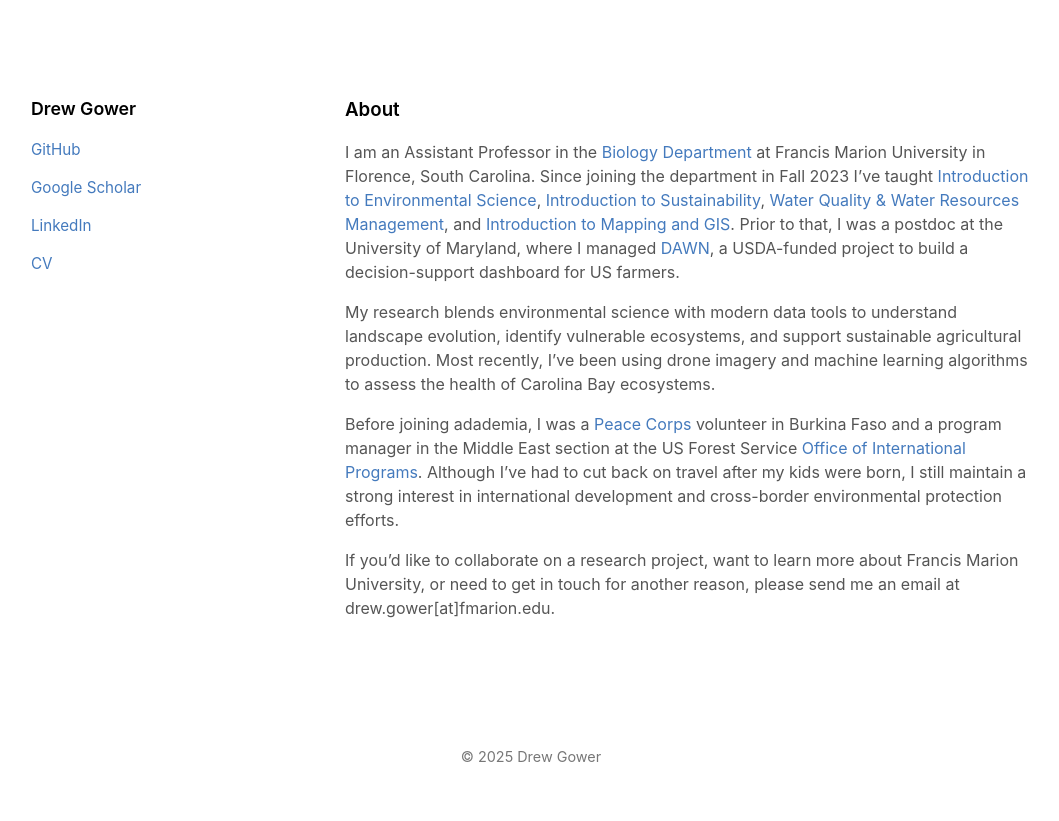
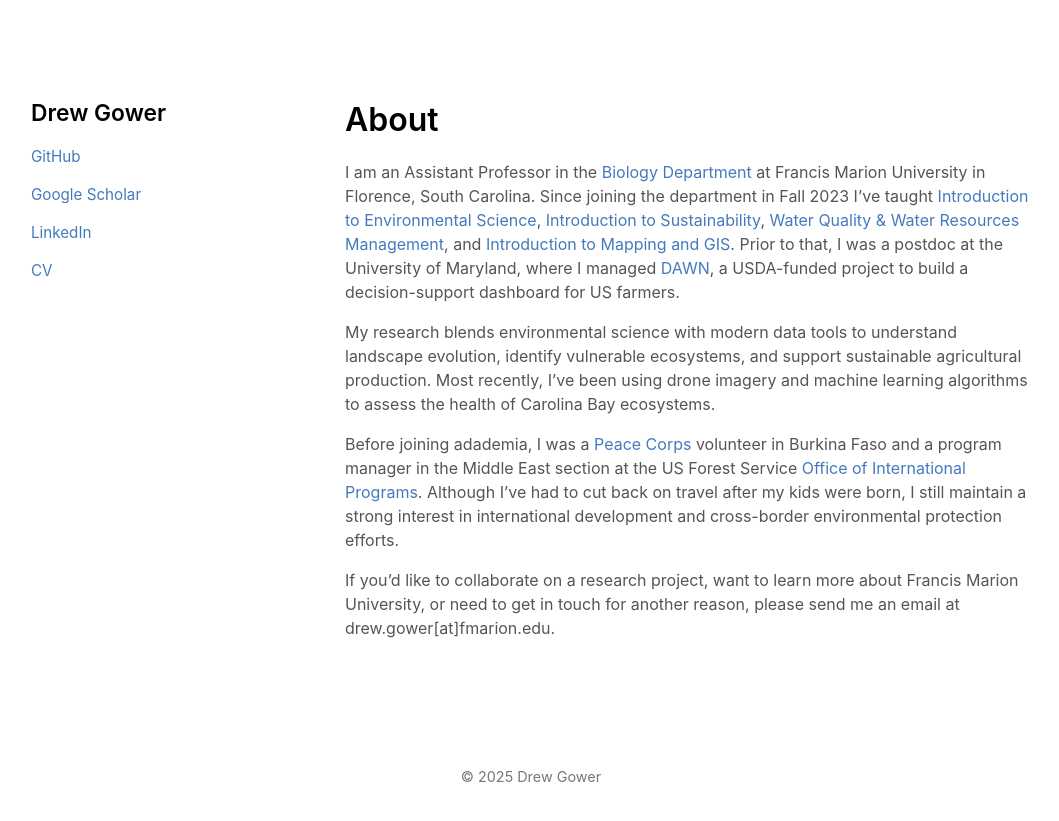
Before and after one commit to dbg6y/dbg6y.github.io, a Jekyll site: the page built from index.md, in a window 1280 px wide. Shown: the top 821 px of the page, without its empty margins (109-1168 px from the left). Built offline with Jekyll 4.4.1, drawn with Linux system fonts in a browser that asks for light colours.

Commit message:
changed heading size again

```diff
--- a/_layouts/default.html
+++ b/_layouts/default.html
@@ -10,7 +10,7 @@
 <body>
   <div class="two-column-container">
     <aside class="left-column">
-      <h3>Drew Gower</h3>
+      <h1>Drew Gower</h1>
       <p><a href="https://github.com/dbg6y" target="_blank">GitHub</a></p>
       <p><a href="https://scholar.google.com" target="_blank">Google Scholar</a></p>
       <p><a href="https://www.linkedin.com/in/drew-gower-5b8237a9/" target="_blank">LinkedIn</a></p>
--- a/index.md
+++ b/index.md
@@ -3,7 +3,7 @@ layout: default
 title: Drew Gower
 ---
 
-### About
+# About
 I am an Assistant Professor in the [Biology Department](https://www.fmarion.edu/biology/) at Francis Marion University in Florence, South Carolina. Since joining the department in Fall 2023 I've taught [Introduction to Environmental Science](/assets/ENVR101_S2025_Syllabus.pdf), [Introduction to Sustainability](/assets/ENVR102_S2024_Syllabus.pdf), [Water Quality & Water Resources Management](/assets/ENVR201_F2024_Syllabus.pdf), and [Introduction to Mapping and GIS](/assets/ENVR215_S2025_Syllabus.pdf). Prior to that, I was a postdoc at the University of Maryland, where I managed [DAWN](https://dawn.umd.edu/), a USDA-funded project to build a decision-support dashboard for US farmers.
 
 My research blends environmental science with modern data tools to understand landscape evolution, identify vulnerable ecosystems, and support sustainable agricultural production. Most recently, I've been using drone imagery and machine learning algorithms to assess the health of Carolina Bay ecosystems.
```
